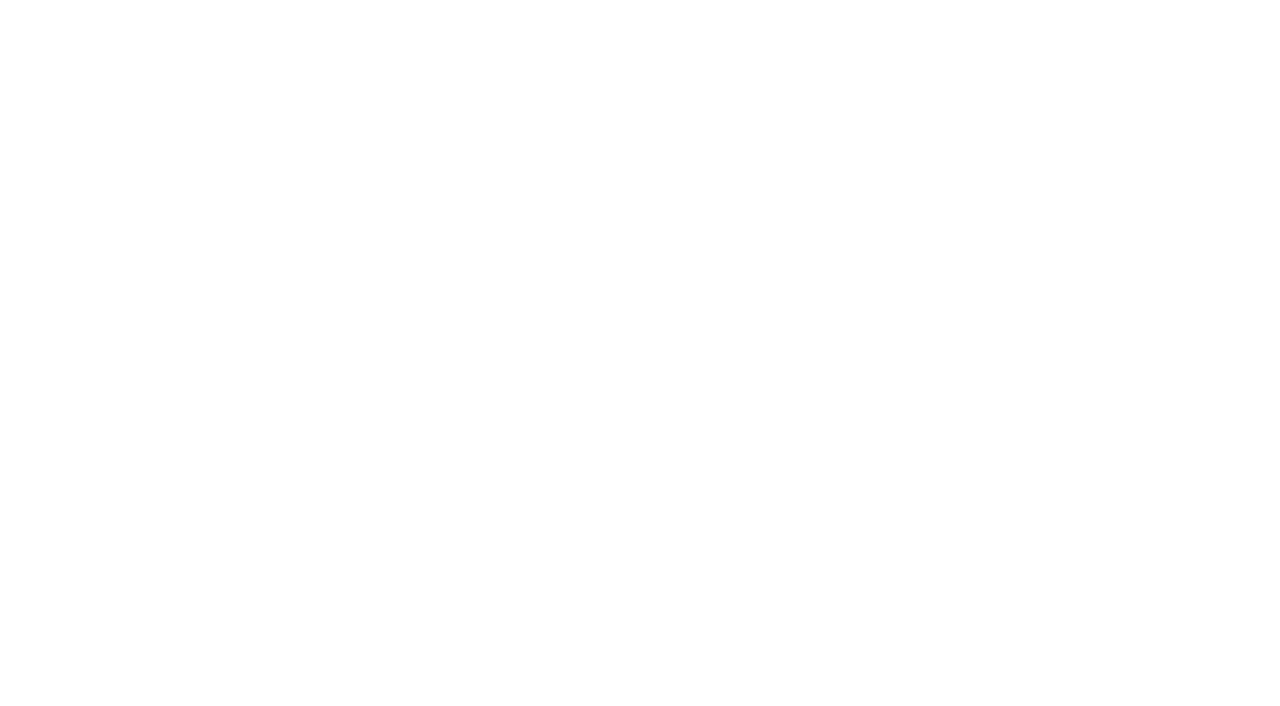
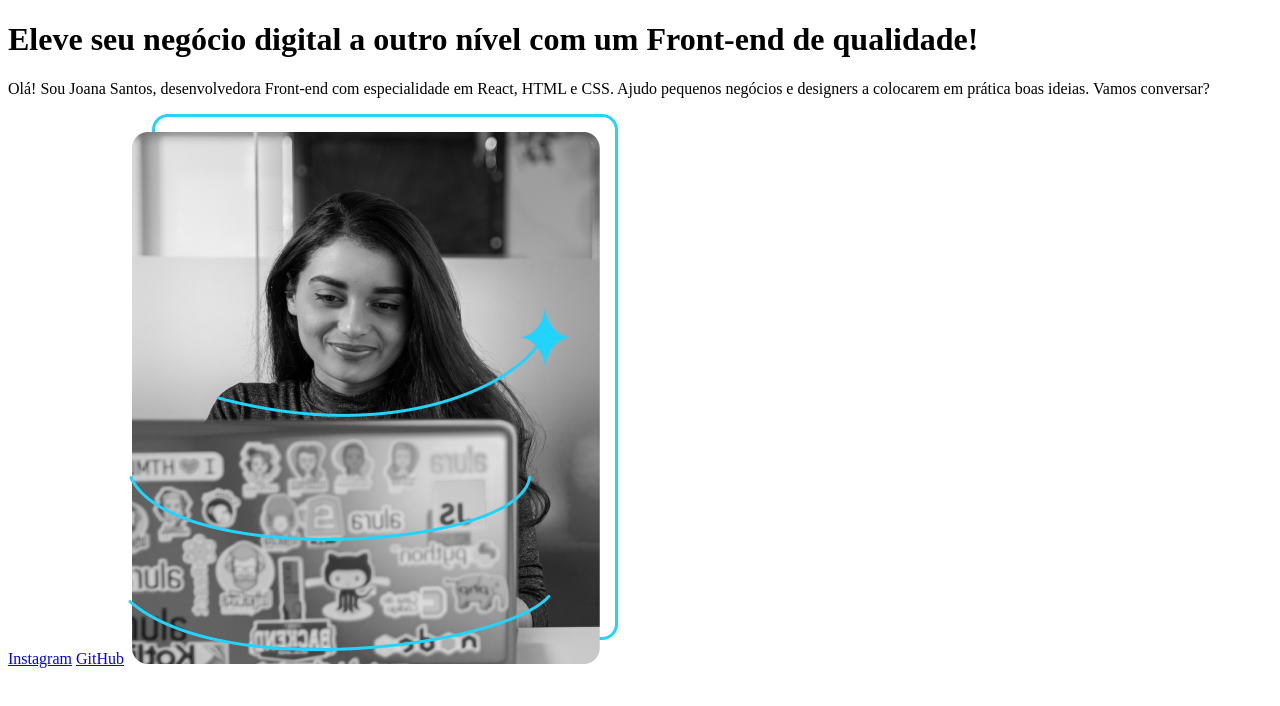
Before and after one commit to Beka077/Imersao-Front-End, a plain HTML site: page index.html in a window 1280 px wide. Drawn offline with Linux system fonts and the light colour scheme.

Commit message:
Adicionado arquivo Imagem

```diff
--- a/index.html
+++ b/index.html
@@ -2,12 +2,19 @@
 <html lang="pt-br">
 <head>
     <meta charset="UTF-8">
+    <meta http-equiv="X-UA-Compatible" content="IE=edge">
     <meta name="viewport" content="width=device-width, initial-scale=1.0">
     <title>Portfolio</title>
 </head>
 <body>
     <header></header>
-    <main></main>
+    <main>
+        <h1>Eleve seu negócio digital a outro nível <strong>com um Front-end de qualidade!</strong></h1>
+        <p>Olá! Sou Joana Santos, desenvolvedora Front-end com especialidade em React, HTML e CSS. Ajudo pequenos negócios e designers a colocarem em prática boas ideias. Vamos conversar?</p>
+        <a href="https://instagram.com/ka.be077">Instagram</a>
+        <a href="https://github.com/Beka077">GitHub</a>
+        <img src="Imagem.png" alt="Foto da Joana Santos programando">
+    </main>
     <footer></footer>
 </body>
 </html>
```
Also changed, not shown: Imagem.png (added).
